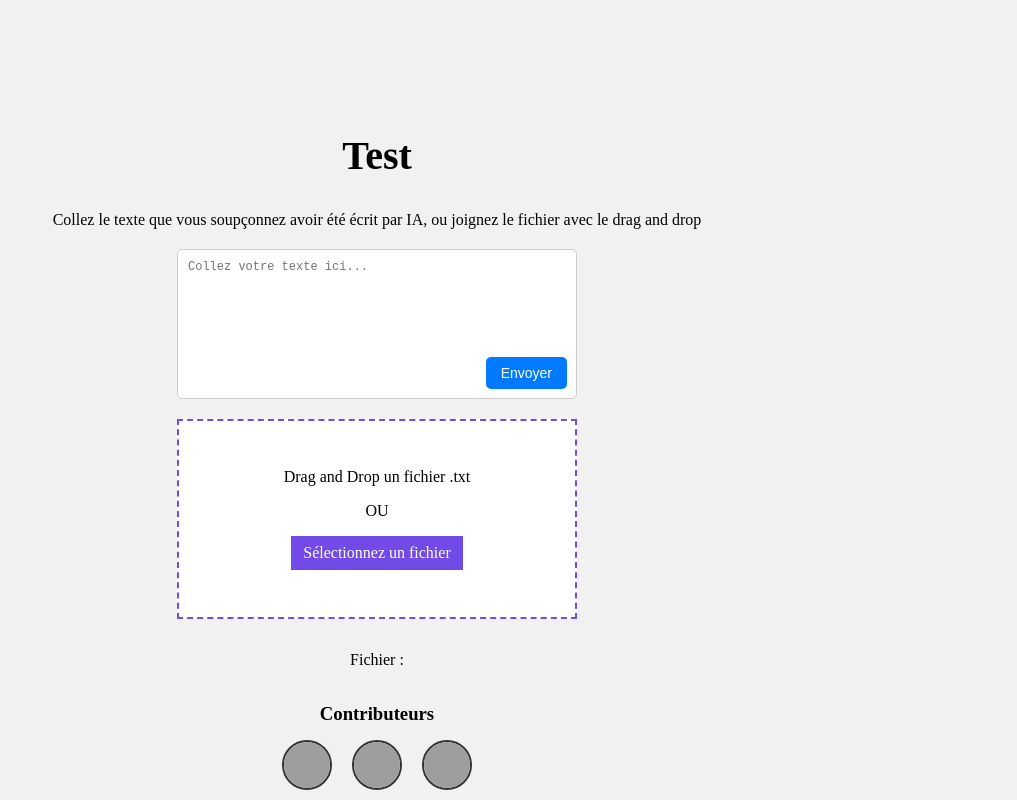
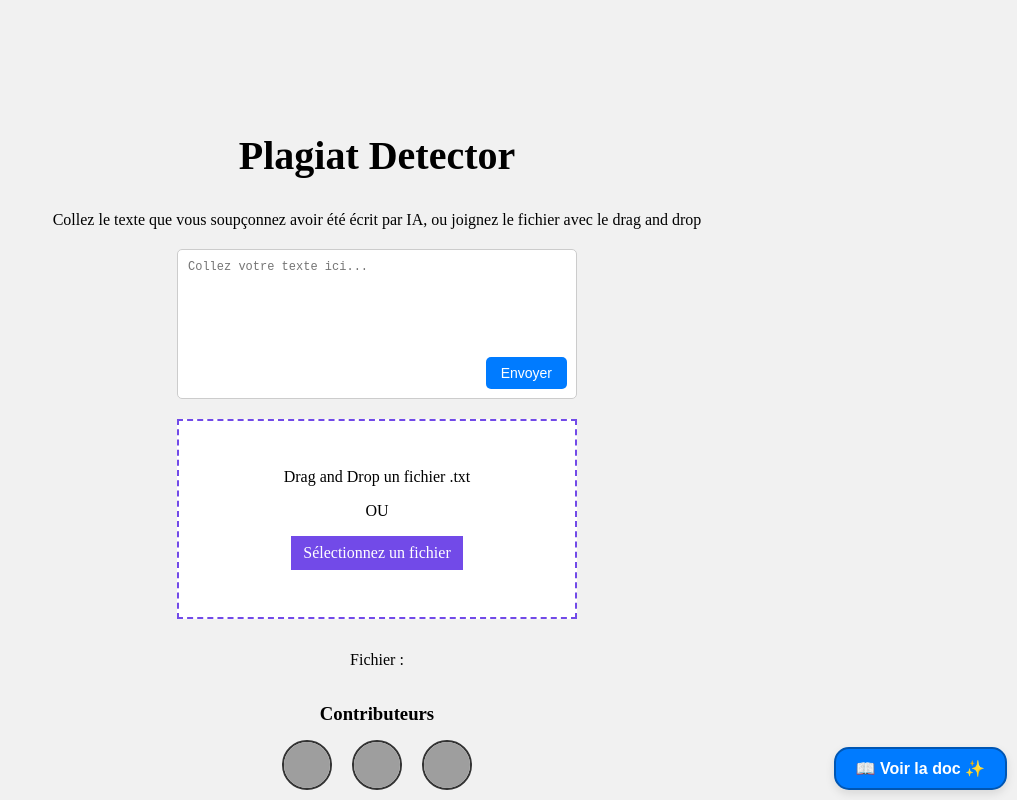
Before and after one commit to valentinefleith/plagiarism-checker, a Vue app in the folder frontend/: page / in a window 1280 px wide. Shown: the whole page, without its empty margins (263-1280 px from the left). Built offline with nearby package versions, Linux system fonts and the light colour scheme; grey boxes are pictures that could not be loaded.

Commit message:
:sparkles: add docs button

```diff
--- a/frontend/src/router/index.js
+++ b/frontend/src/router/index.js
@@ -1,7 +1,7 @@
 import { createRouter, createWebHistory } from 'vue-router'
 import HomeView from '../views/HomeView.vue'
 import ResultsView from '../components/ResultsView.vue'
-import DocumentationsProject from '@/components/DocumentationsProject.vue'
+import DocsProject from '@/components/DocsProject.vue'
 
 const routes = [
   {
@@ -15,9 +15,9 @@ const routes = [
     component: ResultsView
   },
   {
-    path: '/documentations',
-    name: 'documentationsProject',
-    component: DocumentationsProject
+    path: '/docs',
+    name: 'docsProject',
+    component: DocsProject
   }
 ]
 
--- a/frontend/src/views/HomeView.vue
+++ b/frontend/src/views/HomeView.vue
@@ -1,11 +1,14 @@
 <template>
   <div class="home">
-    <h1>Test</h1>
+    <h1>Plagiat Detector</h1>
     <p>Collez le texte que vous soupçonnez avoir été écrit par IA, ou joignez le fichier avec le drag and drop</p>
     <div class="textarea-container">
          <textarea v-model="textInput" placeholder="Collez votre texte ici..."></textarea> <!-- on utilise v-model -->
         <button @click="envoyerTexte">Envoyer</button>
     </div>
+
+   <!-- Ajout d'un bouton pour accéder à la doc -->
+   <button class="doc-button" @click="goToDocs">📖 Voir la doc ✨</button>
 
    <!-- Affichage de la modale si isModalVisible est vrai -->
    <ModaleComponant
@@ -45,6 +48,7 @@
 import DropZone from '@/components/DropZone.vue';
 import ModaleComponant from '@/components/ModaleComponant.vue';
 import {ref} from "vue"
+import { useRouter } from "vue-router";  // Import du router
 
 export default {
   name: 'HomeView',
@@ -162,7 +166,13 @@ const selectedFile = () => {
   lireFichierEnvoyer(fichier);
 };
 
-return { textInput, envoyerTexte, resultats, isModalVisible, dropzonefile, drop, selectedFile };
+const router = useRouter(); // Récupération du router pour la navigation
+
+const goToDocs = () => {
+  router.push("/docs"); // Redirection vers la page de documentation
+};
+
+return { textInput, envoyerTexte, resultats, isModalVisible, dropzonefile, drop, selectedFile, goToDocs };
   }
 }
 </script>
@@ -224,6 +234,26 @@ button:hover {
   background-color: #0056b3;
 }
 
+.doc-button {
+  margin-top: 20px;
+  background-color: #007BFF;
+  color: #ffffff;
+  font-size: 16px;
+  font-weight: bold;
+  padding: 10px 20px;
+  border: 2px solid #0056b3;
+  border-radius: 15px;
+  box-shadow: 0 4px 10px rgba(0, 0, 0, 0.1);
+  cursor: pointer;
+  transition: background 0.3s ease, transform 0.2s ease;
+}
+
+.doc-button:hover {
+  background-color: #3399FF;
+  border-color: #004085;
+  transform: scale(1.05);
+}
+
 #contributeurs {
   text-align: center;
   position: absolute;
```
